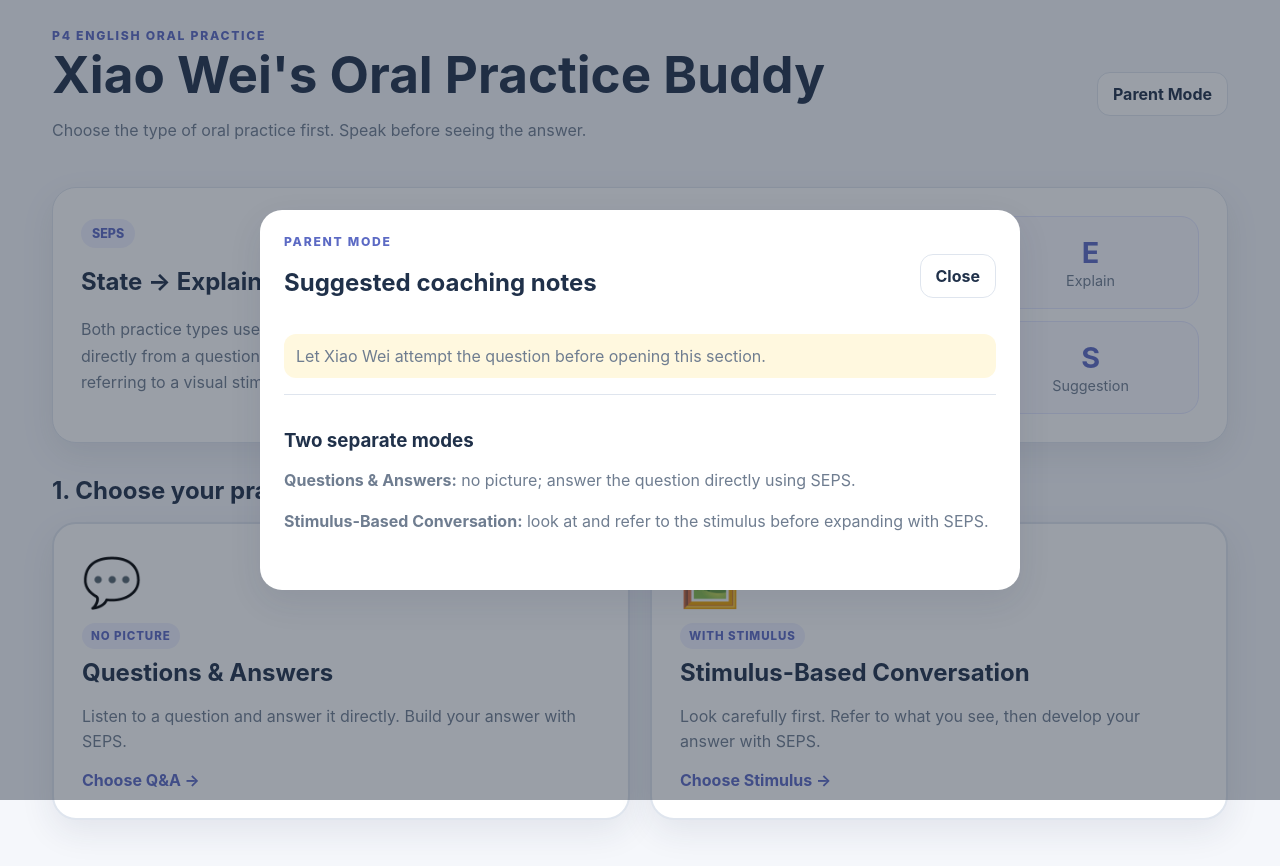
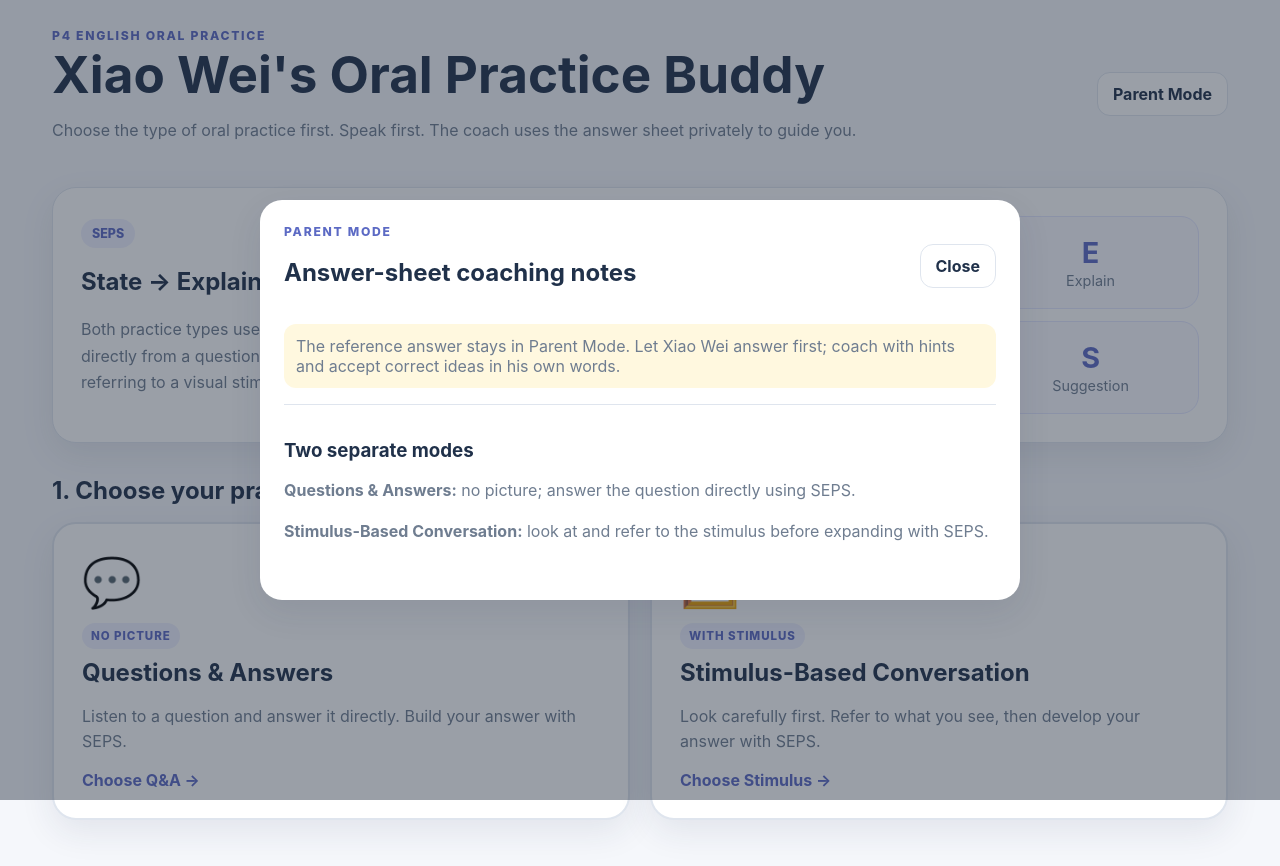
Before and after one commit to happytesting-chen/oral_practise_buddy, a plain HTML site: page index.html in a window 1280 px wide. Both pictures are taken after a click on the button "Parent Mode". Drawn offline with Linux system fonts and the light colour scheme.

Commit message:
Clarify hidden answer-sheet coaching flow

```diff
--- a/index.html
+++ b/index.html
@@ -1,5 +1,5 @@
 <!doctype html><html lang="en"><head><meta charset="utf-8"><meta name="viewport" content="width=device-width,initial-scale=1"><title>Xiao Wei Oral Practice Buddy</title><link rel="stylesheet" href="styles.css"><link rel="stylesheet" href="v2.css"></head><body><main class="app-shell">
-<header class="topbar"><div><p class="eyebrow">P4 English Oral Practice</p><h1>Xiao Wei's Oral Practice Buddy</h1><p class="subtitle">Choose the type of oral practice first. Speak before seeing the answer.</p></div><button id="parentModeBtn" class="ghost-btn">Parent Mode</button></header>
+<header class="topbar"><div><p class="eyebrow">P4 English Oral Practice</p><h1>Xiao Wei's Oral Practice Buddy</h1><p class="subtitle">Choose the type of oral practice first. Speak first. The coach uses the answer sheet privately to guide you.</p></div><button id="parentModeBtn" class="ghost-btn">Parent Mode</button></header>
 
 <section id="homeView" class="view active">
 <div class="hero-card"><div><span class="pill">SEPS</span><h2>State → Explain → Personal Experience → Suggestion</h2><p>Both practice types use SEPS, but they start differently. Question & Answer begins directly from a question. Stimulus-Based Conversation begins by observing and referring to a visual stimulus.</p></div><div class="seps-grid"><div class="seps-card"><strong>S</strong><span>State</span></div><div class="seps-card"><strong>E</strong><span>Explain</span></div><div class="seps-card"><strong>P</strong><span>Personal Experience</span></div><div class="seps-card"><strong>S</strong><span>Suggestion</span></div></div></div>
@@ -23,5 +23,5 @@
 <div class="action-row"><button id="checkBtn" class="primary-btn">Guide My Answer</button><button id="clearBtn" class="ghost-btn">Clear</button></div><div id="feedbackPanel" class="feedback-panel hidden"></div>
 <div class="question-nav"><button id="prevQuestionBtn" class="ghost-btn">← Previous</button><button id="nextQuestionBtn" class="secondary-btn">Next Question →</button></div></section></div></section>
 
-<dialog id="parentDialog" class="parent-dialog"><form method="dialog"><div class="dialog-header"><div><p class="eyebrow">Parent Mode</p><h2>Suggested coaching notes</h2></div><button class="ghost-btn" value="close">Close</button></div><p class="parent-note">Let Xiao Wei attempt the question before opening this section.</p><div id="parentContent"></div></form></dialog>
+<dialog id="parentDialog" class="parent-dialog"><form method="dialog"><div class="dialog-header"><div><p class="eyebrow">Parent Mode</p><h2>Answer-sheet coaching notes</h2></div><button class="ghost-btn" value="close">Close</button></div><p class="parent-note">The reference answer stays in Parent Mode. Let Xiao Wei answer first; coach with hints and accept correct ideas in his own words.</p><div id="parentContent"></div></form></dialog>
 </main><script src="app-v2.js"></script></body></html>
```
